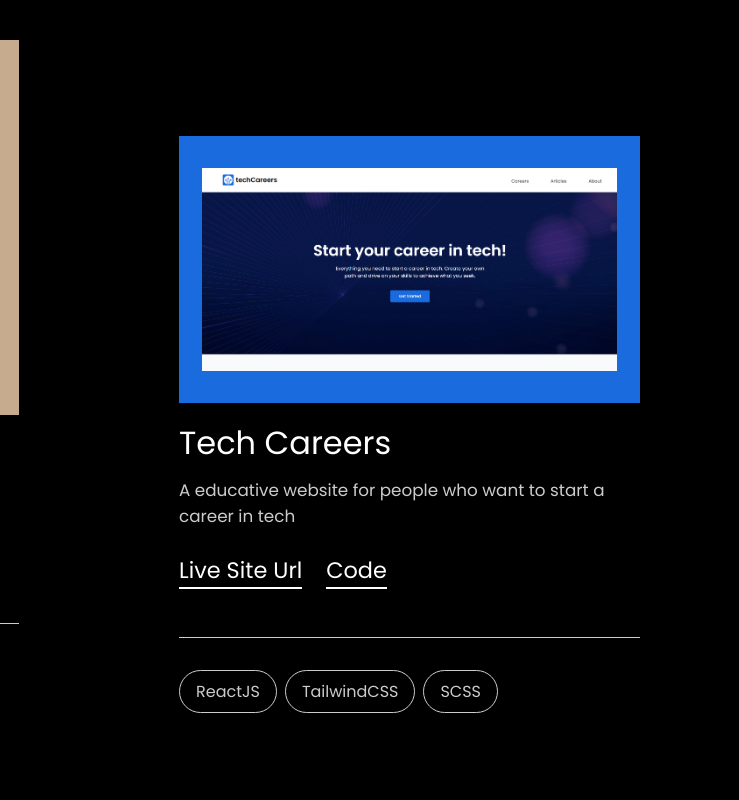
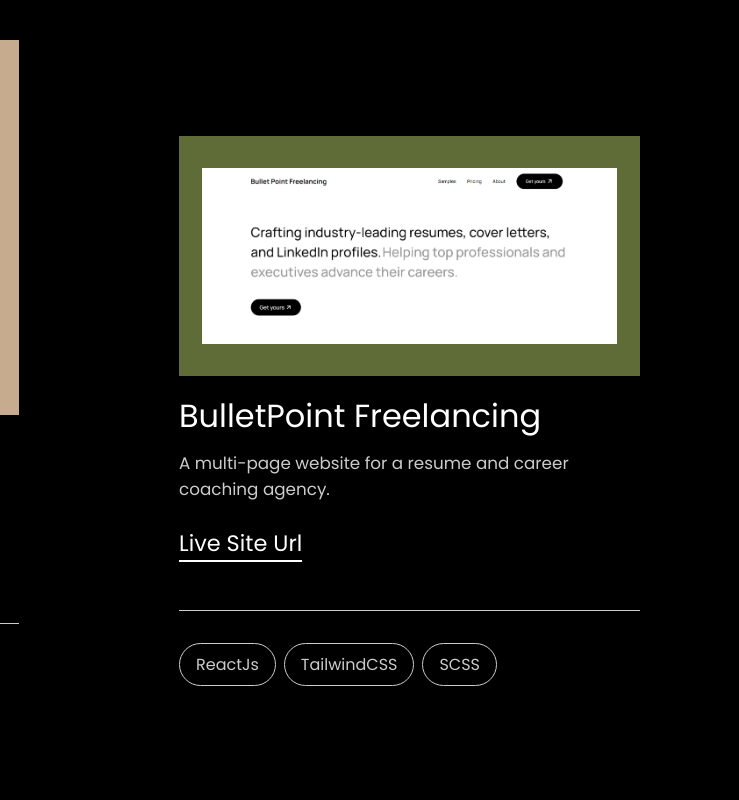
Before and after one commit to toriola998/TFO, a website with bundled scripts: page index.html in a window 1280 px wide. Shown: the part 2920-3720 px from the top of the page, 541-1280 px from the left. Built offline with nearby package versions, Linux system fonts and the light colour scheme; files whose address does not match are found by name.

Commit message:
ADD: added bullet point freelancing

```diff
--- a/index.html
+++ b/index.html
@@ -46,9 +46,9 @@
         <link rel="stylesheet" href="styles.css" />
     </head>
     <body>
-        <div class="preloader flex">
+        <!-- <div class="preloader flex">
              <div class="loader"></div>
-        </div>
+        </div> -->
         <div class="main-page">
             <div class="flex nav-top">
                 <p class="logo">
--- a/js/data/portfolio.js
+++ b/js/data/portfolio.js
@@ -76,6 +76,19 @@
         projectLink: 'http://grandeurtailors.com/',
         projectStack: ['ReactJs', 'TailwindCSS', 'Redux Toolkit', 'Imagekit'],
         backgroundClass: 'bg-grandeur-website',
+        linkToCode: '',
+        demoLink: '',
+        demoDescription: '',
+        linkLabel: 'Link to Grandeur tailors website',
+    },
+    {
+        coverImage: 'bullet-point.png',
+        name: 'BulletPoint Freelancing',
+        description:
+            'A multi-page website for a resume and career coaching agency.',
+        projectLink: 'https://bulletpointfreelancing.com/',
+        projectStack: ['ReactJs', 'TailwindCSS', 'SCSS'],
+        backgroundClass: 'bg-bullet-website',
         linkToCode: '',
         demoLink: '',
         demoDescription: '',
--- a/styles.css
+++ b/styles.css
@@ -281,6 +281,10 @@
 
 .bg-grandeur-website {
     background-color: #c6ab8f;
+}
+
+.bg-bullet-website {
+    background-color: #606c38;
 }
 
 .bg2 {
```
Also changed, not shown: assets/projects/bullet-point.png (added).
